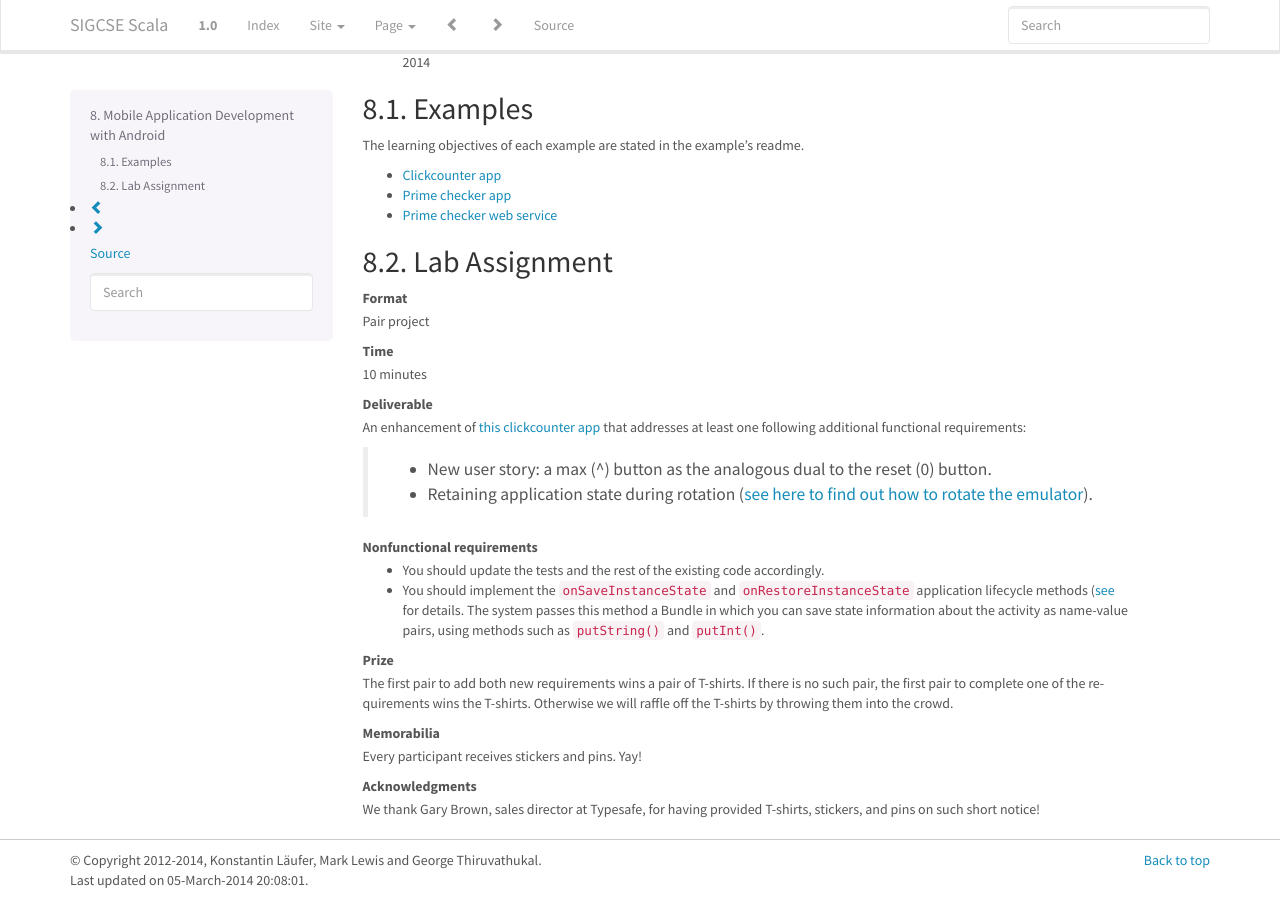
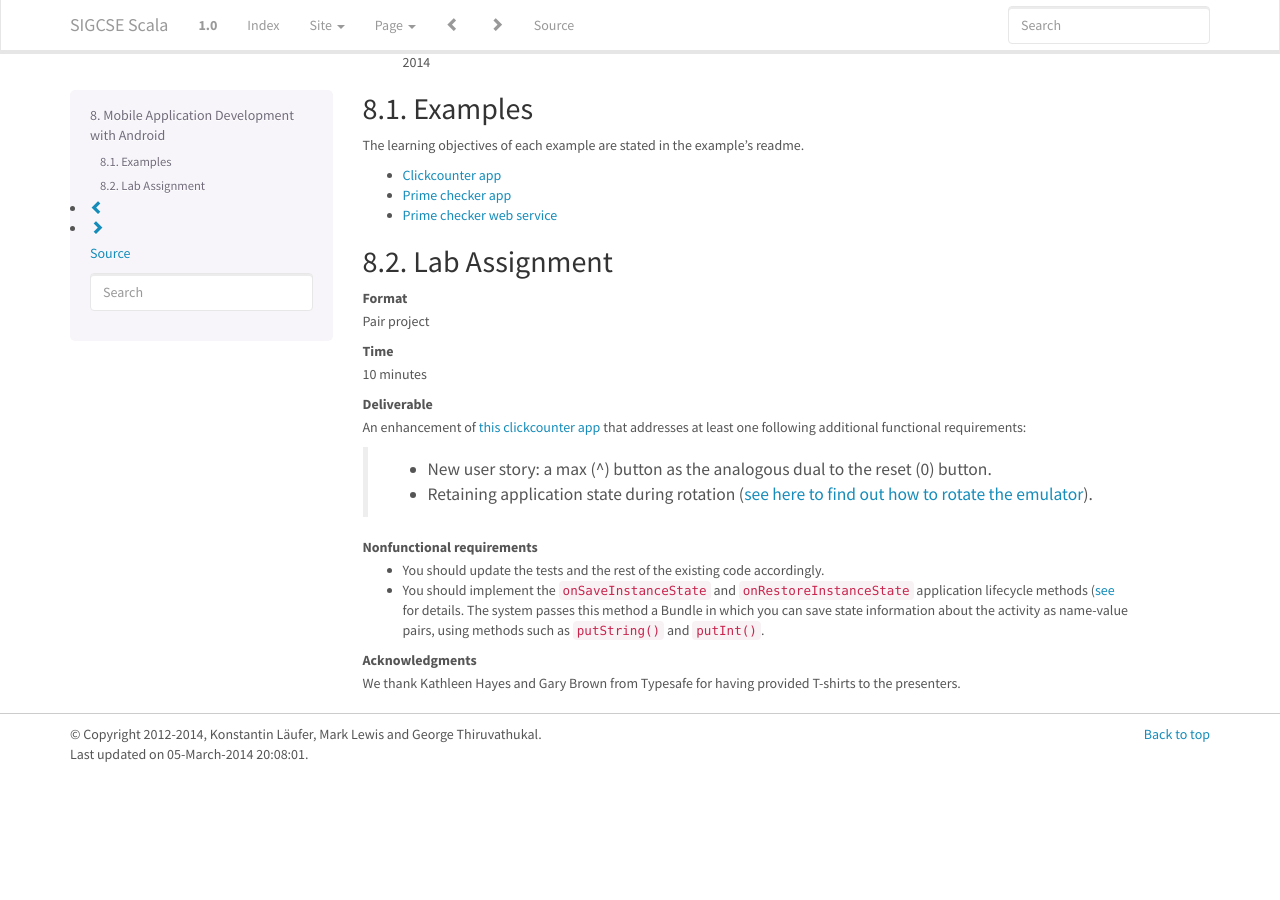
Before and after one commit to LoyolaChicagoBooks/scalaworkshop, a Sphinx documentation site: the page built from source/android.rst, in a window 1280 px wide and 900 px high, scrolled down 727 px. Built offline with Sphinx 7.4.7, drawn with Linux system fonts in a browser that asks for light colours; after the commit the page ends 1501 px from its top, so only the background shows below that.

Commit message:
updated android notes a bit

```diff
--- a/source/android.rst
+++ b/source/android.rst
@@ -52,7 +52,7 @@ readme.
 
 - `Clickcounter app <https://bitbucket.org/loyolachicagocs_plsystems/clickcounter-android-scala>`_
 - `Prime checker app <https://bitbucket.org/loyolachicagocs_plsystems/primenumbers-android-scala>`_
-- `Prime checker web service <https://github.com/webservices-cs-luc-edu/primenumbers-spray-scala>`_
+- `Prime checker web service <https://bitbucket.org/loyolachicagocs_distributed/primenumbers-spray-scala>`_
 
 Lab Assignment
 --------------
@@ -81,15 +81,6 @@ Nonfunctional requirements
        you can save state information about the activity as name-value
        pairs, using methods such as ``putString()`` and ``putInt()``.
 
-Prize
-  The first pair to add both new requirements wins a pair of
-  T-shirts. If there is no such pair, the first pair to complete one
-  of the requirements wins the T-shirts. Otherwise we will raffle off
-  the T-shirts by throwing them into the crowd.
-
-Memorabilia
-  Every participant receives stickers and pins. Yay!
-
 Acknowledgments
-  We thank Gary Brown, sales director at Typesafe, for having provided T-shirts, stickers, and pins
-  on such short notice!
+  We thank Kathleen Hayes and Gary Brown from Typesafe for
+  having provided T-shirts to the presenters.
```
